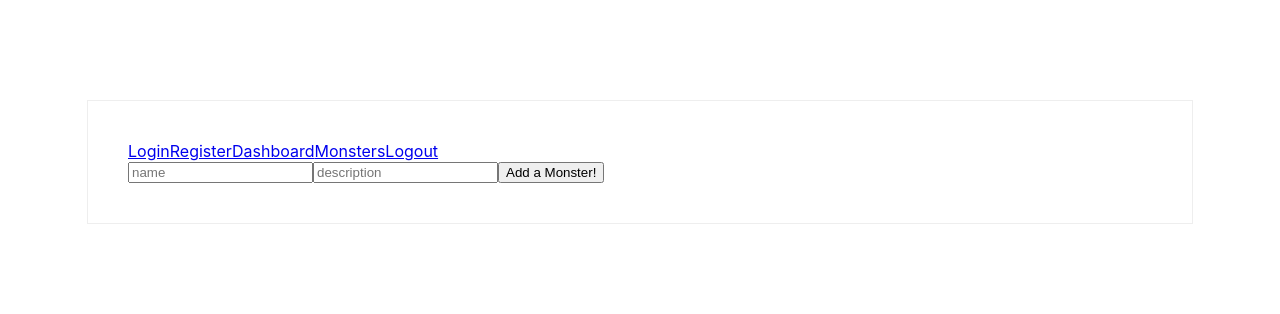
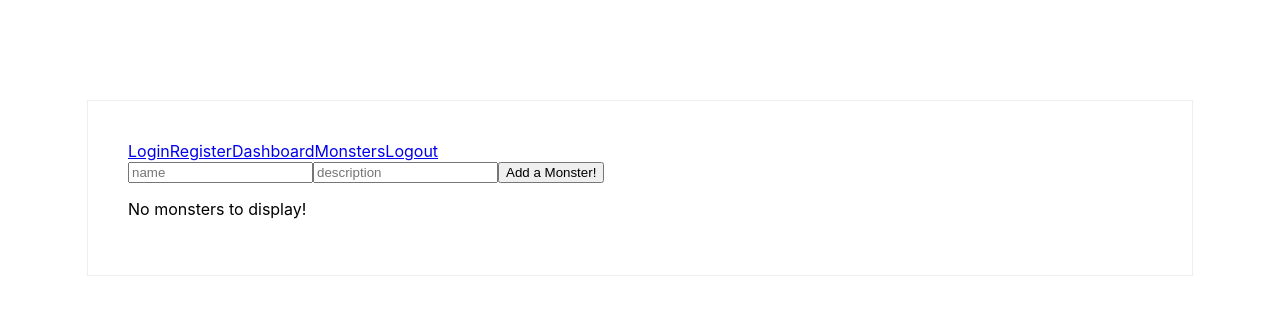
Before and after one commit to DGMarkel/recipe-box-client, a React (Create React App) app: page /dash in a window 1280 px wide. Shown: the top 314 px of the page. Built offline with nearby package versions, Linux system fonts and the light colour scheme.

Commit message:
minor update to mymonsters

```diff
--- a/src/components/Dashboard.jsx
+++ b/src/components/Dashboard.jsx
@@ -31,11 +31,8 @@ class DashBoard extends Component {
     return (
 
       <div>
-      <AddMonsterForm addMonster={this.props.addMonster} />
-      { (this.props.monsters) ?
-        this.props.monsters.map( monster => <h1>{monster.name}</h1> )
-        : <p>Loading...</p>
-      }
+        <AddMonsterForm addMonster={this.props.addMonster} />
+        <MyMonstersList myMonsters={this.props.monsters}/>
       </div>
     )
   }
```
